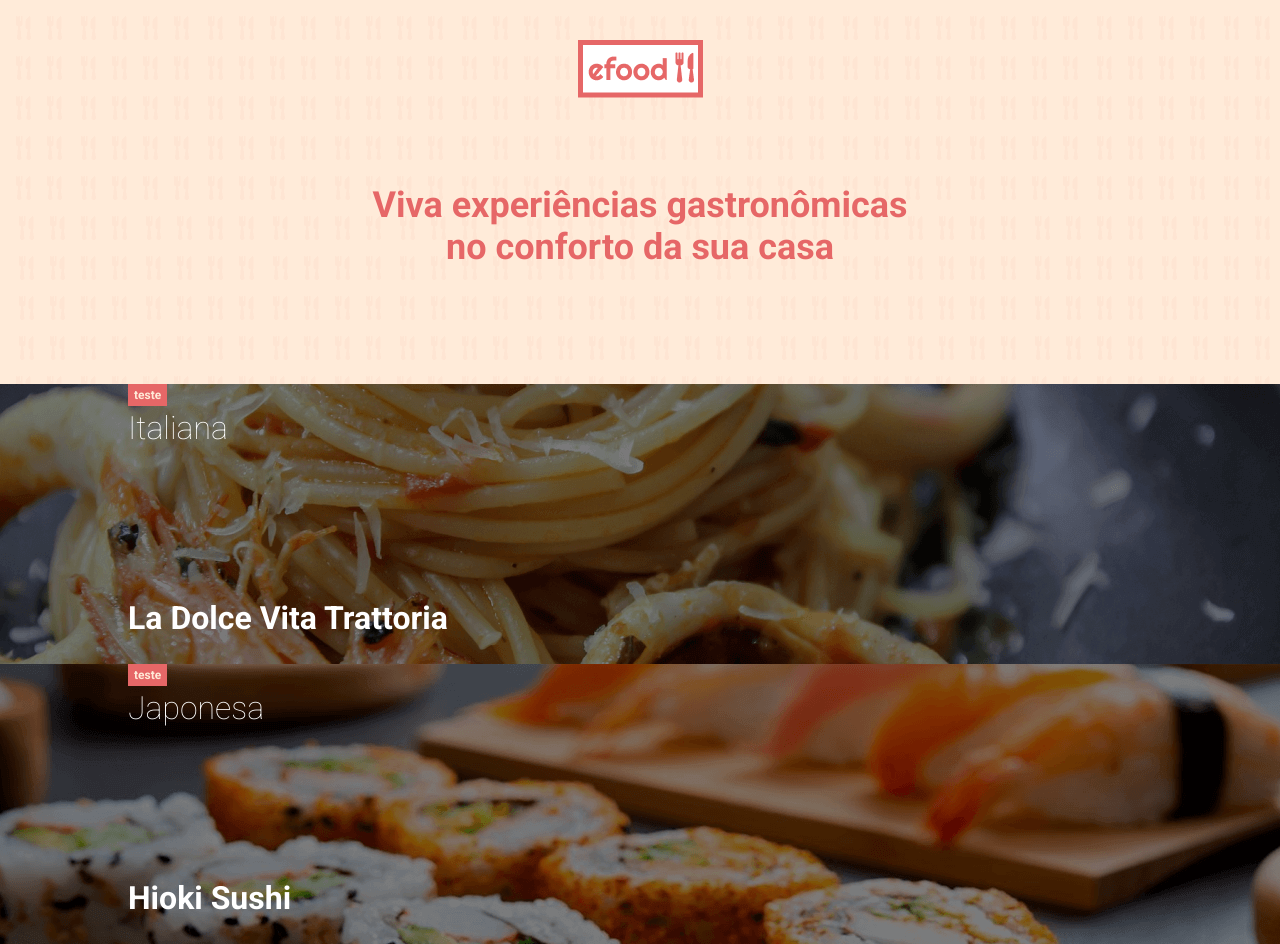
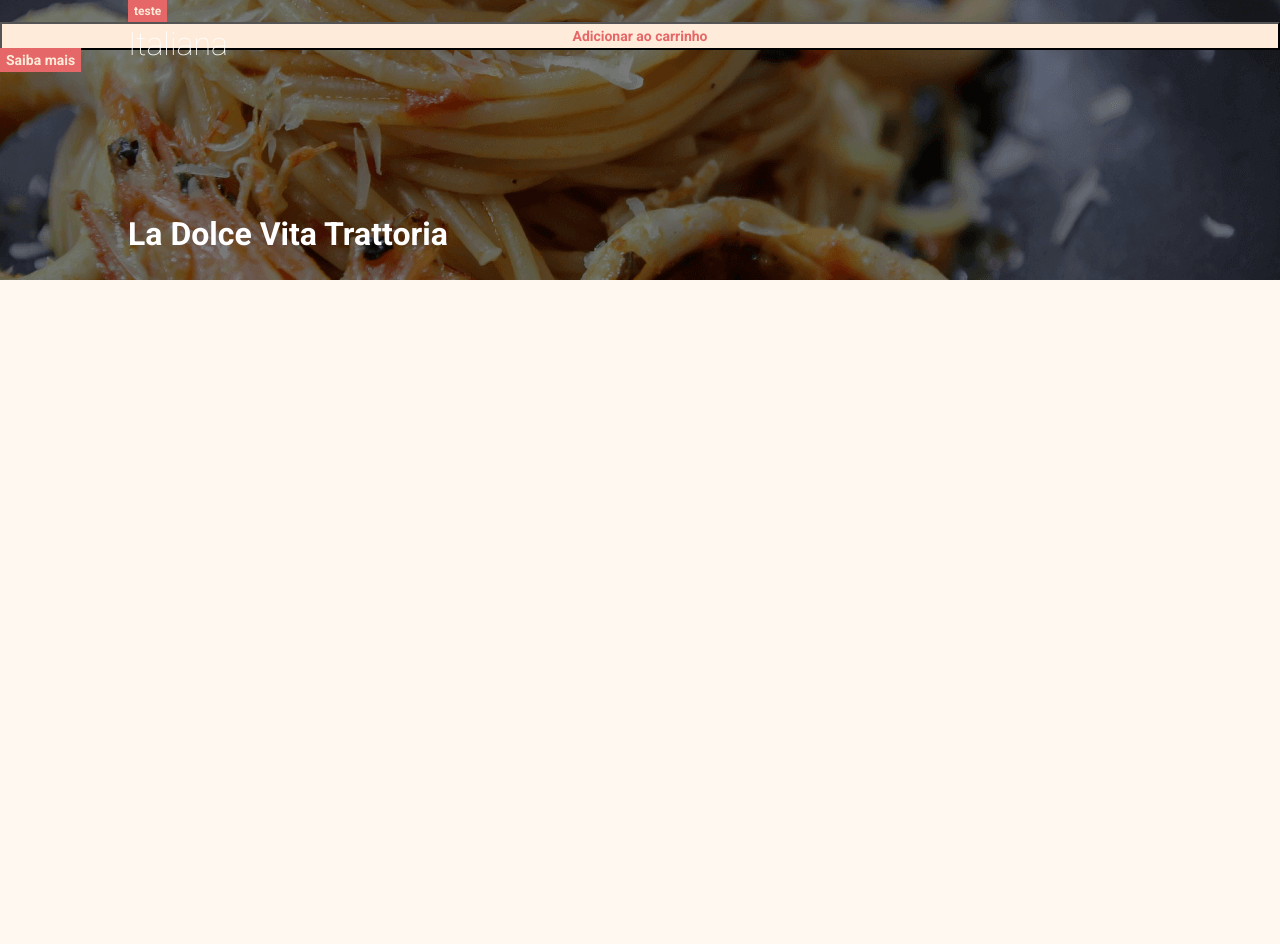
Before and after one commit to FerrariSnow/efood, a React (Create React App) app: page / in a window 1280 px wide. After the commit the page ends 800 px from the top, so only its background shows below. Built offline with nearby package versions, Linux system fonts and the light colour scheme.

Commit message:
componente botão

```diff
--- a/src/App.tsx
+++ b/src/App.tsx
@@ -1,16 +1,26 @@
+import { createBrowserRouter, RouterProvider } from 'react-router-dom'
+
 import { Banner } from './components/Banner'
 import HeaderMain from './components/HeaderMain'
 import HeaderSub from './components/HeaderSub'
 import { GlobalCSS } from './styles'
 
+const Rotas = createBrowserRouter([
+  {
+    path: '/',
+    element: (
+      <Banner fundo="italiana" loja="La Dolce Vita Trattoria" tipo="Italiana" />
+    )
+  }
+])
+
 function App() {
   return (
     <>
       <GlobalCSS />
-      <HeaderMain />
+      <RouterProvider router={Rotas} />
       {/* <HeaderSub /> */}
-      <Banner fundo="italiana" loja="La Dolce Vita Trattoria" tipo="Italiana" />
-      <Banner fundo="sushi" loja="Hioki Sushi" tipo="Japonesa" />
+      {/* <Banner fundo="sushi" loja="Hioki Sushi" tipo="Japonesa" /> */}
     </>
   )
 }
--- a/src/components/Banner/index.tsx
+++ b/src/components/Banner/index.tsx
@@ -1,3 +1,4 @@
+import Button from '../Button'
 import Tag from '../Tag'
 import { Container, TipoLoja, TituloLoja } from './styles'
 
@@ -14,5 +15,11 @@ export const Banner = ({ fundo, loja, tipo }: Props) => (
       <TipoLoja>{tipo}</TipoLoja>
       <TituloLoja>{loja}</TituloLoja>
     </div>
+    <Button type="button" to="/produto" title="Adicionar ao carrinho">
+      Adicionar ao carrinho
+    </Button>
+    <Button type="link" to="/produto" title="saiba mais sobre a loja">
+      Saiba mais
+    </Button>
   </Container>
 )
--- /dev/null
+++ b/src/components/Button/index.tsx
@@ -0,0 +1,26 @@
+import { ButtonContainer, ButtonLink } from './styles'
+
+type Props = {
+  type: 'button' | 'link'
+  title: string
+  to?: string
+  onClick?: () => void
+  children: string
+}
+
+const Button = ({ type, title, to, onClick, children }: Props) => {
+  if (type === 'button') {
+    return (
+      <ButtonContainer type="button" title={title} onClick={onClick}>
+        {children}
+      </ButtonContainer>
+    )
+  }
+  return (
+    <ButtonLink to={to as string} title={title}>
+      {children}
+    </ButtonLink>
+  )
+}
+
+export default Button
--- /dev/null
+++ b/src/components/Button/styles.ts
@@ -0,0 +1,29 @@
+import styled from 'styled-components'
+import { Link } from 'react-router-dom'
+
+import { cores } from '../../styles'
+
+export const ButtonContainer = styled.button`
+  font-weight: bold;
+  font-size: 14px;
+  line-height: 16px;
+  text-align: center;
+  background-color: ${cores.secundaria};
+  color: ${cores.principal};
+  width: 100%;
+  cursor: pointer;
+  padding: 4px 0;
+`
+
+export const ButtonLink = styled(Link)`
+  width: 70px;
+  height: 16px;
+  font-weight: bold;
+  font-size: 14px;
+  line-height: 16px;
+  text-align: center;
+  background-color: ${cores.principal};
+  color: ${cores.secundaria};
+  text-decoration: none;
+  padding: 4px 6px;
+`
```
